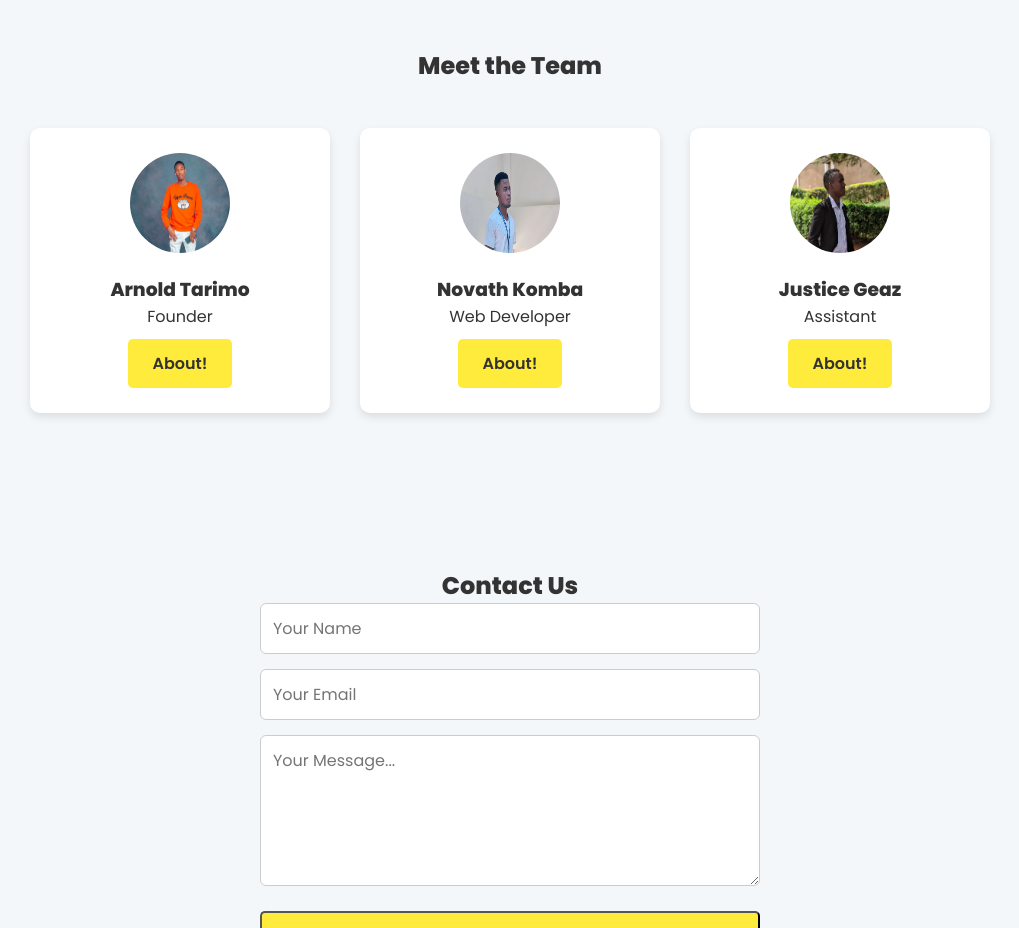
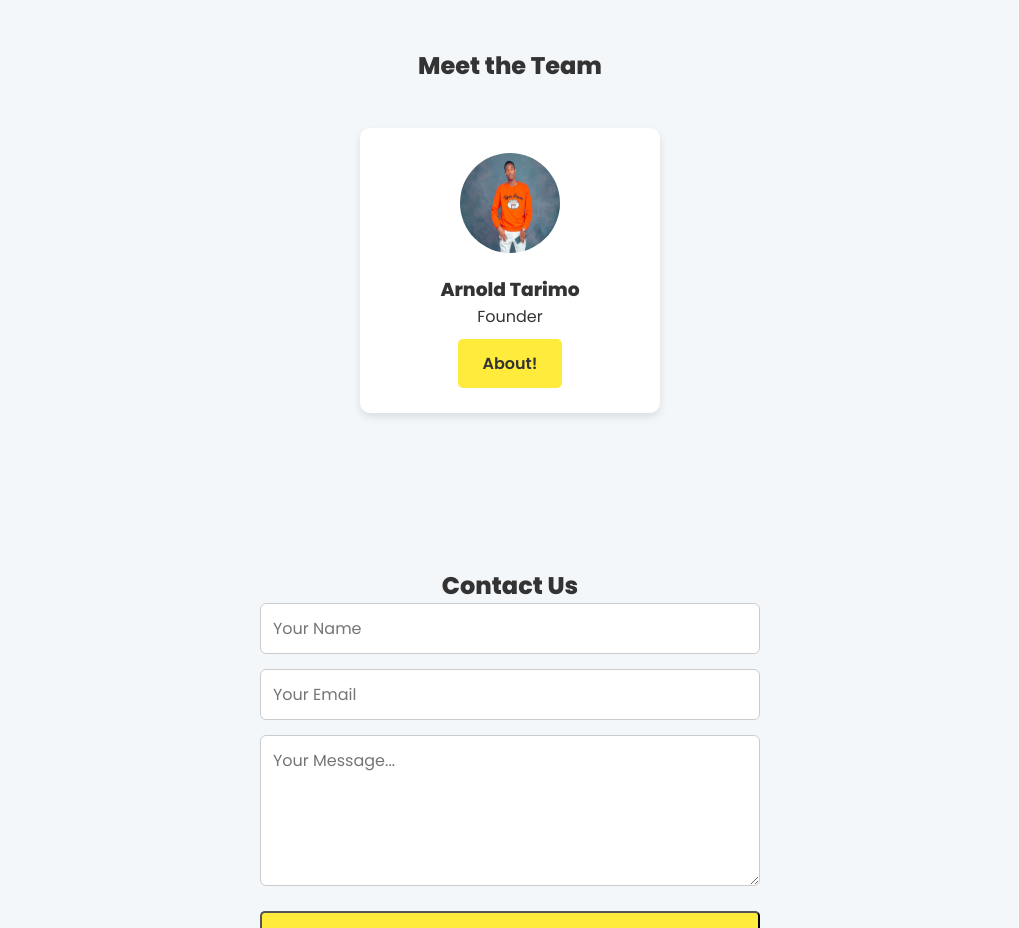
Before and after one commit to ARNOLDT20/My-website-, a website: page index.html in a window 1280 px wide. Shown: the part 1840-2768 px from the top of the page, without its empty margins (130-1149 px from the left). Drawn offline with Linux system fonts and the light colour scheme.

Commit message:
Update index.html

```diff
--- a/index.html
+++ b/index.html
@@ -200,8 +200,6 @@
     <h2>Meet the Team</h2>
     <div class="cards">
       <div class="card team-card"><img src="ZOM_7941.jpg" height="100"><h3>Arnold Tarimo</h3><p>Founder</p><a href="about T20.html" class="btn">About!</a></div>
-      <div class="card team-card"><img src="IMG-20250212-WA0024 (1) (1).jpg" height="100"><h3>Novath Komba</h3><p>Web Developer</p><a href="about novath.html" class="btn">About!</a></div>
-      <div class="card team-card"><img src="IMG-20250620-WA0073.jpg" height="100"><h3>Justice Geaz</h3><p>Assistant</p><a href="about justice.html" class="btn">About!</a></div>
     </div>
   </div>
 </section>
```
